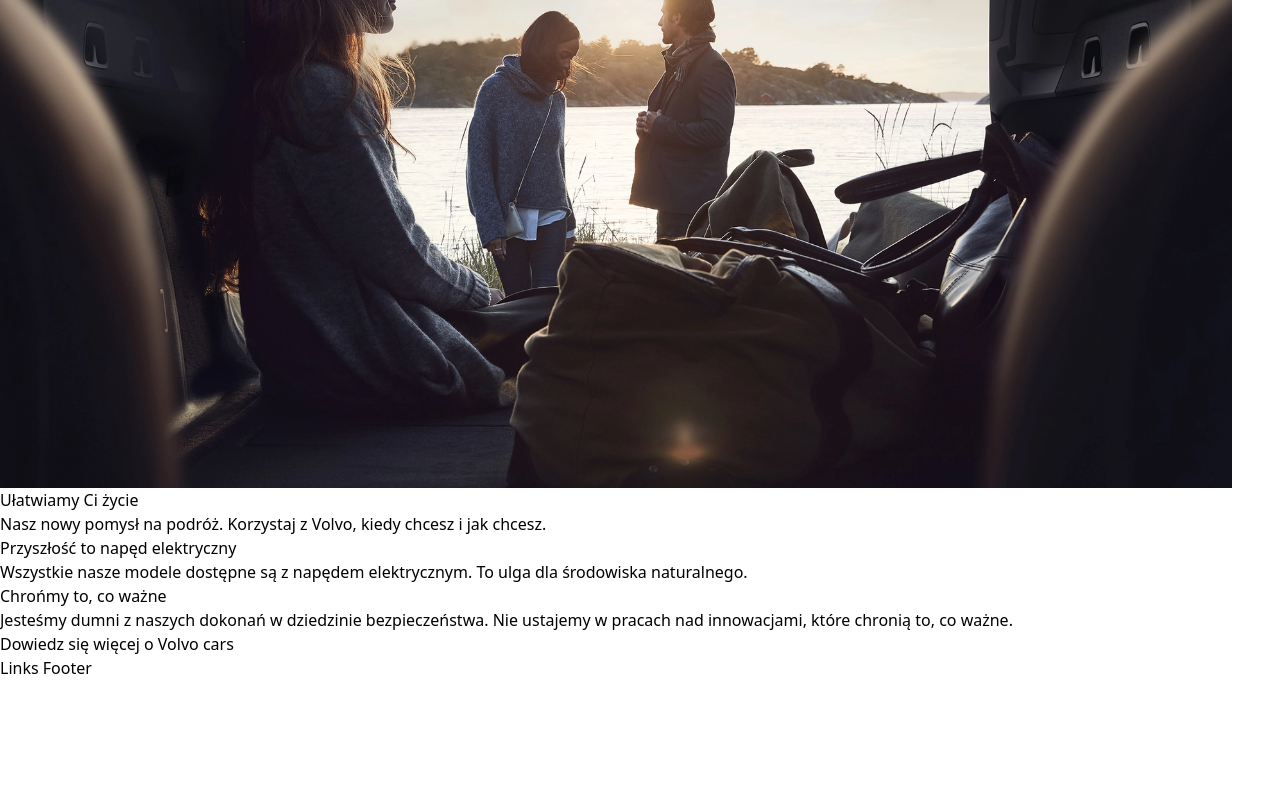
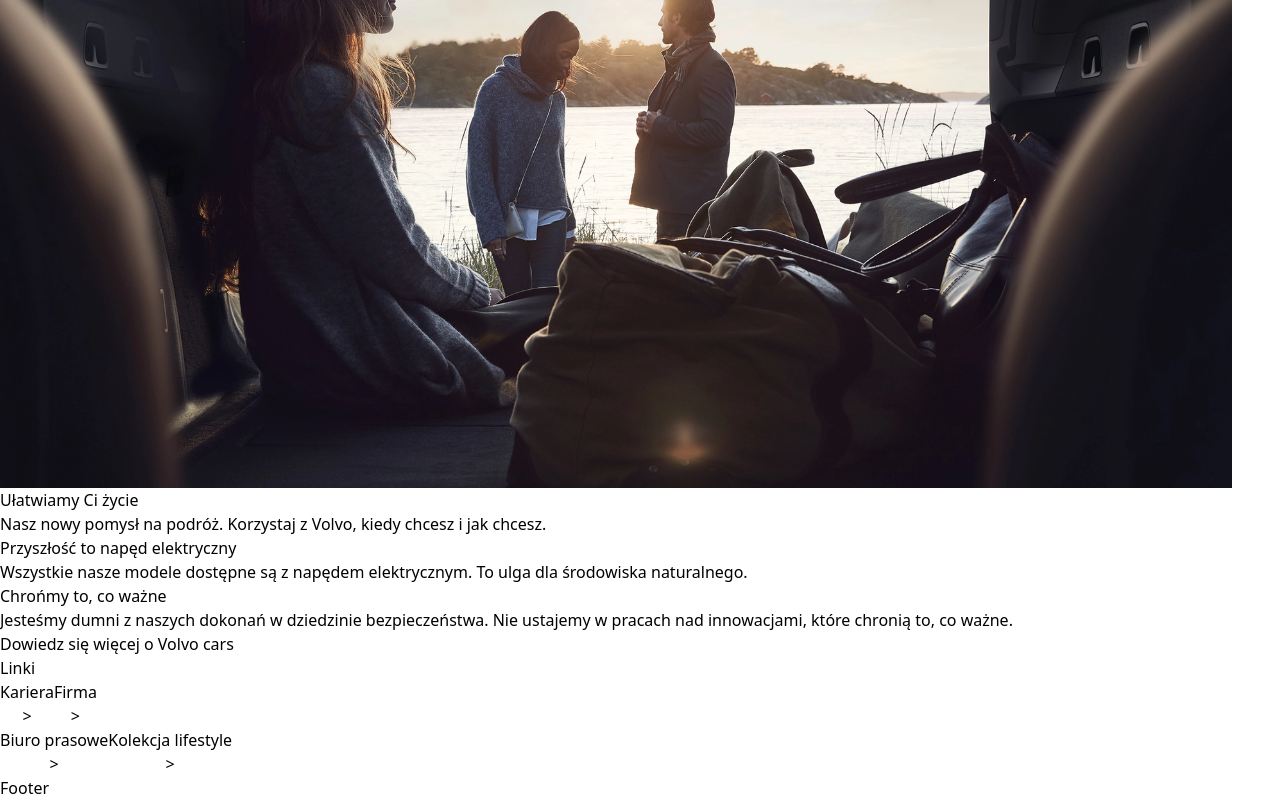
Before and after one commit to laFonni/Volvo-Website, a React (Vite) app: page / in a window 1280 px wide. Shown: the part 4536-5336 px from the top of the page. Before the commit the page ends 5216 px from the top, so only its background shows below. Built offline with nearby package versions, Linux system fonts and the light colour scheme.

Commit message:
feat: Links Section

```diff
--- a/src/App.jsx
+++ b/src/App.jsx
@@ -4,6 +4,7 @@ import Hero from "./sections/Hero"
 import RangeOfCars from "./sections/RangeOfCars"
 import CaruselOfCars from "./sections/CaruselOfCars"
 import WhyVolvo from "./sections/WhyVolvo"
+import Links from "./sections/Links"
 
 function App() {
 
@@ -16,7 +17,7 @@ function App() {
         <Electrification / >
         <RangeOfCars />
         <WhyVolvo />
-        Links
+        <Links />
         Footer
       </section>
     </main>
--- /dev/null
+++ b/src/components/BorderButton.jsx
@@ -0,0 +1,23 @@
+import propTypes from 'prop-types'
+import { useState } from 'react'
+
+const BorderButton = ({label}) => {
+    const [isHovered, setIsHovered] = useState(false)
+
+  return (
+    <button className="flex flex-row  h-[73px]  items-center  ">
+    <div className='flex flex-row justify-between w-[412px]' onMouseEnter={() => setIsHovered(true)}
+    onMouseLeave={() => setIsHovered(false)}>
+        <h3 className={`${isHovered ? 'text-black' : 'text-blue-800'} `}>{label} </h3>
+        <p className="text-gray-800">{">"}</p>
+    </div>
+
+    </button>
+  )
+}
+
+BorderButton.propTypes = {
+    label: propTypes.string.isRequired,
+}
+
+export default BorderButton
--- /dev/null
+++ b/src/sections/Links.jsx
@@ -0,0 +1,23 @@
+import BorderButton from "../components/BorderButton"
+
+
+const Links = () => {
+  return (
+    <section className="flex flex-col items-center justify-center mb-20">
+        <h1 className="text-lg font-semibold pt-20 pb-7">Linki</h1>
+        <div className="flex flex-row gap-5">
+            <div className="felx flex-col divide-y border-y">
+                <BorderButton label="Kariera" />
+                <BorderButton label="Firma" />
+            </div>
+            <div className="felx flex-col divide-y border-y">
+                <BorderButton label="Biuro prasowe" />
+                <BorderButton label="Kolekcja lifestyle" />
+            </div>
+        </div>
+
+    </section>
+  )
+}
+
+export default Links
```
